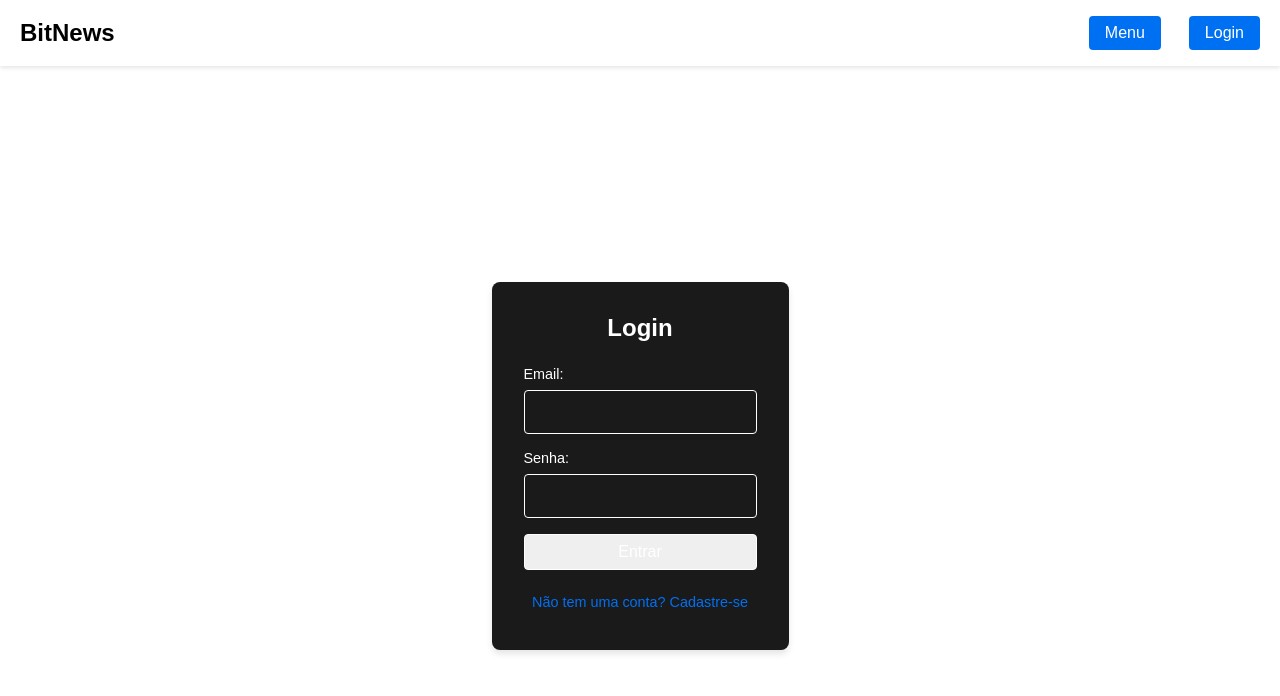
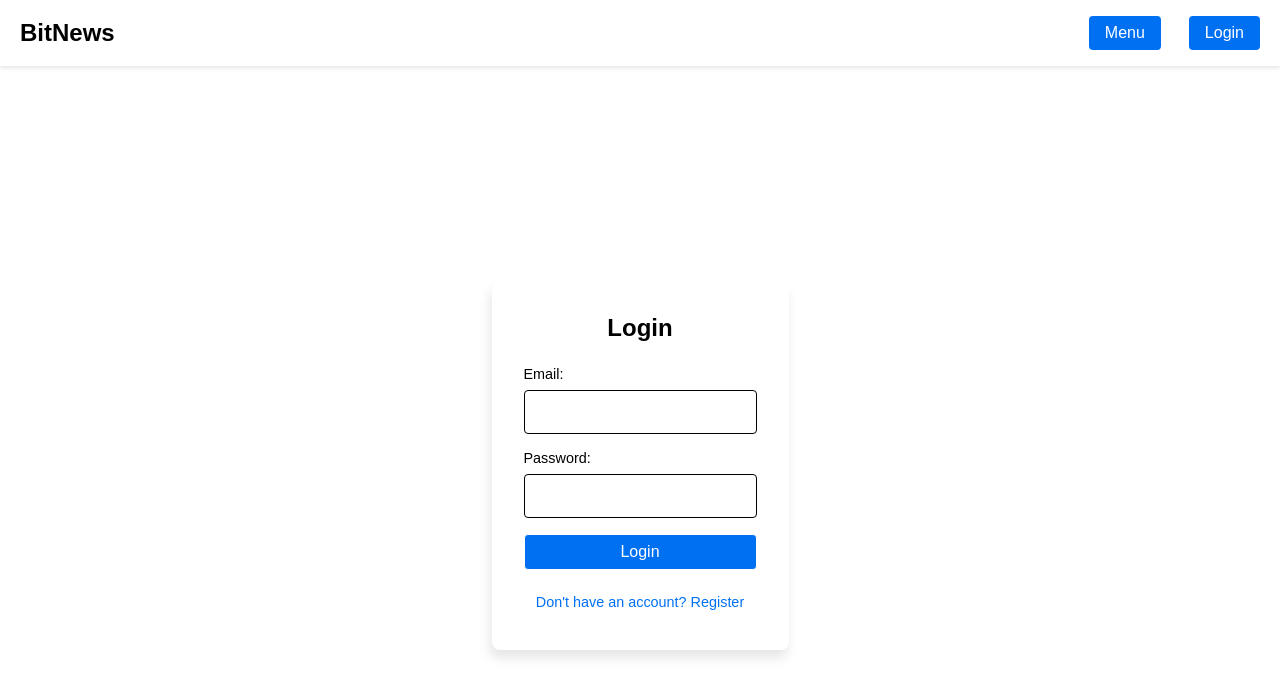
Before and after one commit to LucasCadaval/nextjs-homepage, a Next.js app: page /login in a window 1280 px wide. Shown: the top 696 px of the page. Built offline with nearby package versions, Linux system fonts and the light colour scheme.

Commit message:
style: Muda a linguagem para ingles e o tema claro para a pagina de formularios

```diff
--- a/src/app/components/Form.js
+++ b/src/app/components/Form.js
@@ -15,11 +15,11 @@
 
   return (
     <div className={styles.formContainer}>
-      <h2 className={styles.formTitle}>{isLogin ? 'Login' : 'Cadastro'}</h2>
+      <h2 className={styles.formTitle}>{isLogin ? 'Login' : 'Register'}</h2>
       <form className={styles.form} onSubmit={handleSubmit}>
         {!isLogin && (
           <div className={styles.formGroup}>
-            <label htmlFor="nome" className={styles.label}>Nome:</label>
+            <label htmlFor="nome" className={styles.label}>Name:</label>
             <input
               type="text"
               id="nome"
@@ -40,7 +40,7 @@
           />
         </div>
         <div className={styles.formGroup}>
-          <label htmlFor="senha" className={styles.label}>Senha:</label>
+          <label htmlFor="senha" className={styles.label}>Password:</label>
           <input
             type="password"
             id="senha"
@@ -51,7 +51,7 @@
         </div>
         {!isLogin && (
           <div className={styles.formGroup}>
-            <label htmlFor="confirmarSenha" className={styles.label}>Confirmar Senha:</label>
+            <label htmlFor="confirmarSenha" className={styles.label}>Confirm password:</label>
             <input
               type="password"
               id="confirmarSenha"
@@ -62,7 +62,7 @@
           </div>
         )}
         <button type="submit" className={styles.button}>
-          {isLogin ? 'Entrar' : 'Cadastrar'}
+          {isLogin ? 'Login' : 'Register'}
         </button>
       </form>
       <div className={styles.toggleForm}>
@@ -70,7 +70,7 @@
           className={styles.toggleButton}
           onClick={() => setIsLogin(!isLogin)}
         >
-          {isLogin ? 'Não tem uma conta? Cadastre-se' : 'Já tem uma conta? Faça login'}
+          {isLogin ? "Don't have an account? Register" : "Alredy has an account? Login"}
         </button>
       </div>
     </div>
--- a/src/app/components/components.module.css
+++ b/src/app/components/components.module.css
@@ -35,14 +35,14 @@
   max-width: 400px;
   margin: 2rem auto;
   padding: 2rem;
-  background-color: #1a1a1a;
+  background-color: white;
   border-radius: 8px;
-  box-shadow: 0 4px 6px rgba(0, 0, 0, 0.1);
+  box-shadow: -2px 8px 12px rgba(0, 0, 0, 0.1);
 }
 
 .formTitle {
   text-align: center;
-  color: white;
+  color: black;
   margin-bottom: 1.5rem;
   font-size: 1.5rem;
 }
@@ -60,14 +60,14 @@
 }
 
 .label {
-  color: white;
+  color: black;
   font-size: 0.9rem;
   font-weight: 500;
 }
 
 .input {
   padding: 0.75rem;
-  border: 1px solid white;
+  border: 1px solid black;
   background-color: transparent;
   border-radius: 4px;
   font-size: 1rem;
@@ -81,6 +81,7 @@
 
 .button {
   color: #ffffff;
+  background-color: #0070f3 ;
   text-decoration: none;
   padding: 0.5rem 1rem;
   border: 1px solid #ffffff;
@@ -93,8 +94,7 @@
 }
 
 .button:hover {
-  background-color: #ffffff;
-  color: #1a1a1a;
+  background-color: #005ec2;
 }
 
 .toggleForm {
--- a/src/app/globals.css
+++ b/src/app/globals.css
@@ -6,7 +6,7 @@
 
 body {
   color: var(--foreground);
-  background: var(--background);
+  background: white;
   font-family: Arial, Helvetica, sans-serif;
   -webkit-font-smoothing: antialiased;
   -moz-osx-font-smoothing: grayscale;
```
Also changed, not shown: src/app/components/NewsSection.js (+4 -4 lines).
